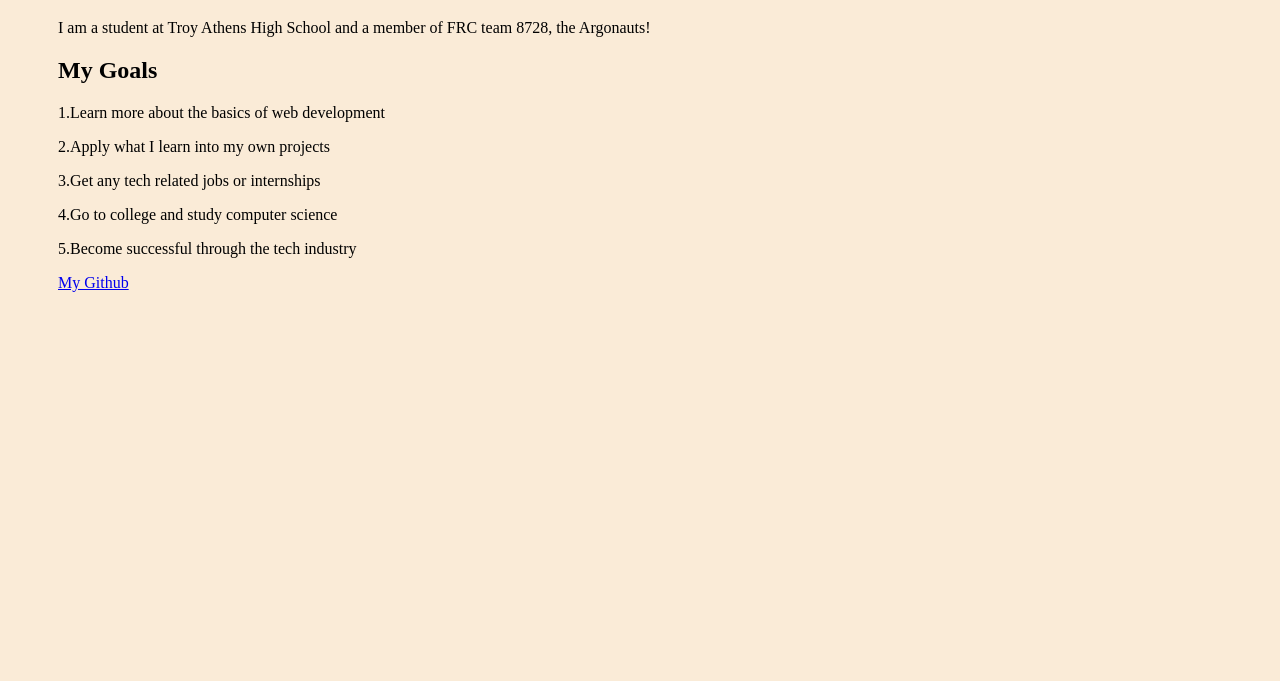
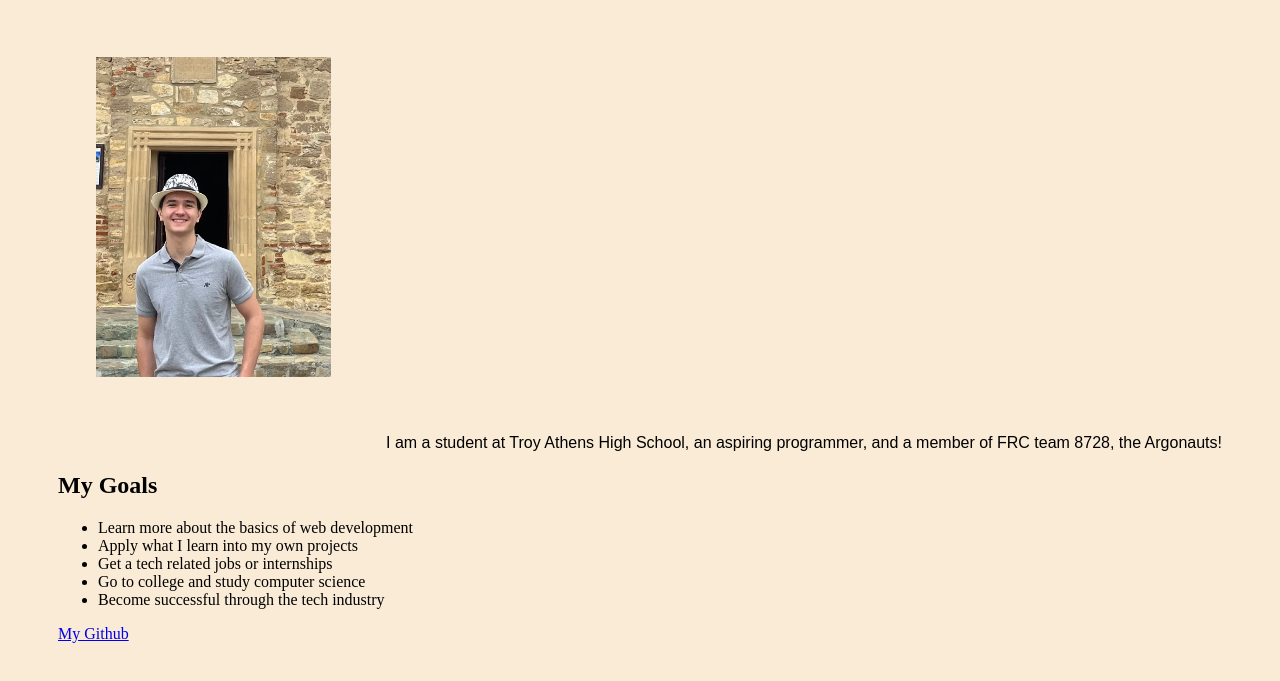
Before and after one commit to TeoElRey/Teo-s-GitHub, a plain HTML site: page index.html in a window 1280 px wide. Shown: the part 117-798 px from the top of the page. Drawn offline with Linux system fonts and the light colour scheme.

Commit message:
working image, updated css style

```diff
--- a/index.html
+++ b/index.html
@@ -3,15 +3,19 @@
     <head><link rel="stylesheet" href="style.css"></head>
     <body>
         <h1>Hello! my name is Teodor Topan</h1>
-        <p>I am a student at Troy Athens High School and a
+        <img src="teodor.jpeg" width="235" height="320"/>
+        <p>I am a student at Troy Athens High School,
+             an aspiring programmer, and a
             member of FRC team 8728, the Argonauts!
         </p>
         <h2>My Goals</h2>
-        <p>1.Learn more about the basics of web development</p>
-            <p>2.Apply what I learn into my own projects</p>
-            <p>3.Get any tech related jobs or internships</p>
-           <p>4.Go to college and study computer science</p>
-           <p>5.Become successful through the tech industry</p>
+        <ul>
+            <li>Learn more about the basics of web development</li>
+            <li>Apply what I learn into my own projects</li>
+            <li>Get a tech related jobs or internships</li>
+           <li>Go to college and study computer science</li>
+           <li>Become successful through the tech industry</li>
+        </ul>
         <a href="https://github.com/TeoElRey">My Github</a>
     </body>
 </html>
--- a/style.css
+++ b/style.css
@@ -1,11 +1,13 @@
 html {
-    background-color: antiquewhite;
+    background-color:antiquewhite;
     margin: 50px;
 }
 p {
-    font-style: initial;
+    font-style:normal;
     accent-color: black;
-    font-family: 'Times New Roman', Times, serif;
+    font-family:sans-serif;
+    text-align: right;
+
 }
 h1 {
     margin-left: 80mm;
@@ -13,3 +15,6 @@ h1 {
     font-style: normal;
     font-family: Georgia, 'Times New Roman', Times, serif;
 }
+img {
+    padding:10mm;
+}
```
Also changed, not shown: teodor.jpeg (added), 1 other file.
